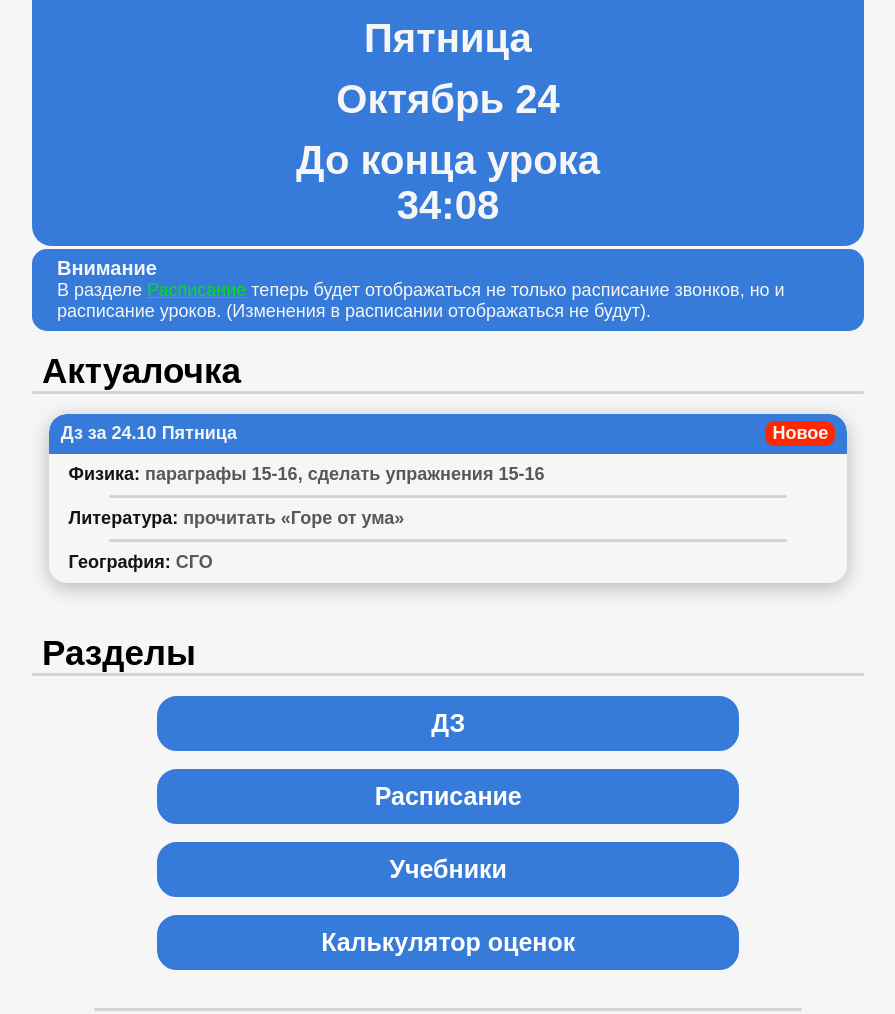
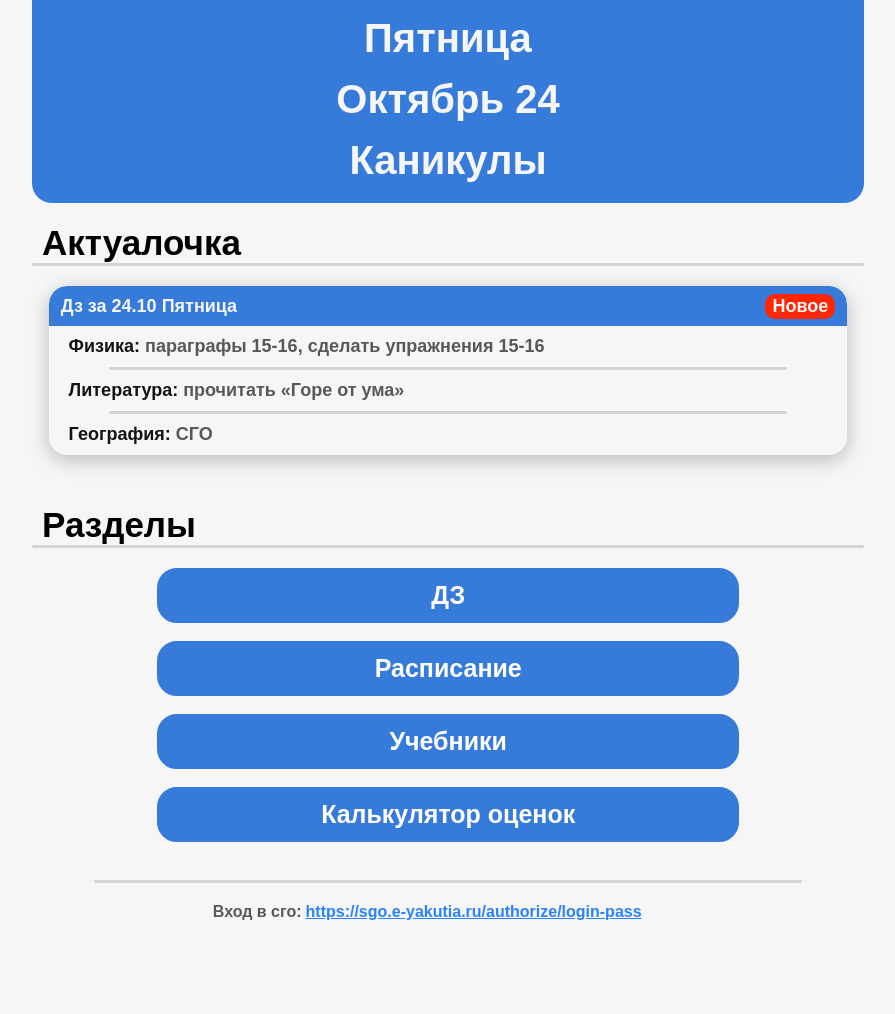
Before and after one commit to 9Aclass/web, a plain HTML site: page index.html in a window 1280 px wide. Shown: the top 1014 px of the page, without its empty margins (192-1087 px from the left). After the commit the page ends 941 px from the top, so only its background shows below. Drawn offline with Linux system fonts and the light colour scheme.

Commit message:
Update index.html

```diff
--- a/index.html
+++ b/index.html
@@ -14,9 +14,9 @@
         <div class="timeDateHome" style="user-select: none;">
             <div class="dayDate strokeHome">День недели</div>
             <div class="dayNum strokeHome">Месяц 00</div>
-            <div class="lessonTimeHome strokeHome" onclick="openInquiryTab()">До урока:</br>00:00</div>
+            <div class="lessonTimeHomeЪ strokeHome" onclick="openInquiryTab()" style="padding-bottom: 20px;">Каникулы</br></div>
         </div>
-        <div class="homeAlert" style="user-select: auto;">
+        <div class="homeAlert" style="display: none;">
             <div class="homeAlertText">
                 <span class="warnStyle">Внимание </span></br> В разделе <a href="inquiry.html" style=" color: rgba(11, 216, 38, 1);">Расписание</a> теперь будет отображаться не только расписание звонков, но и расписание уроков. (Изменения в расписании отображаться не будут).
             </div>
```
